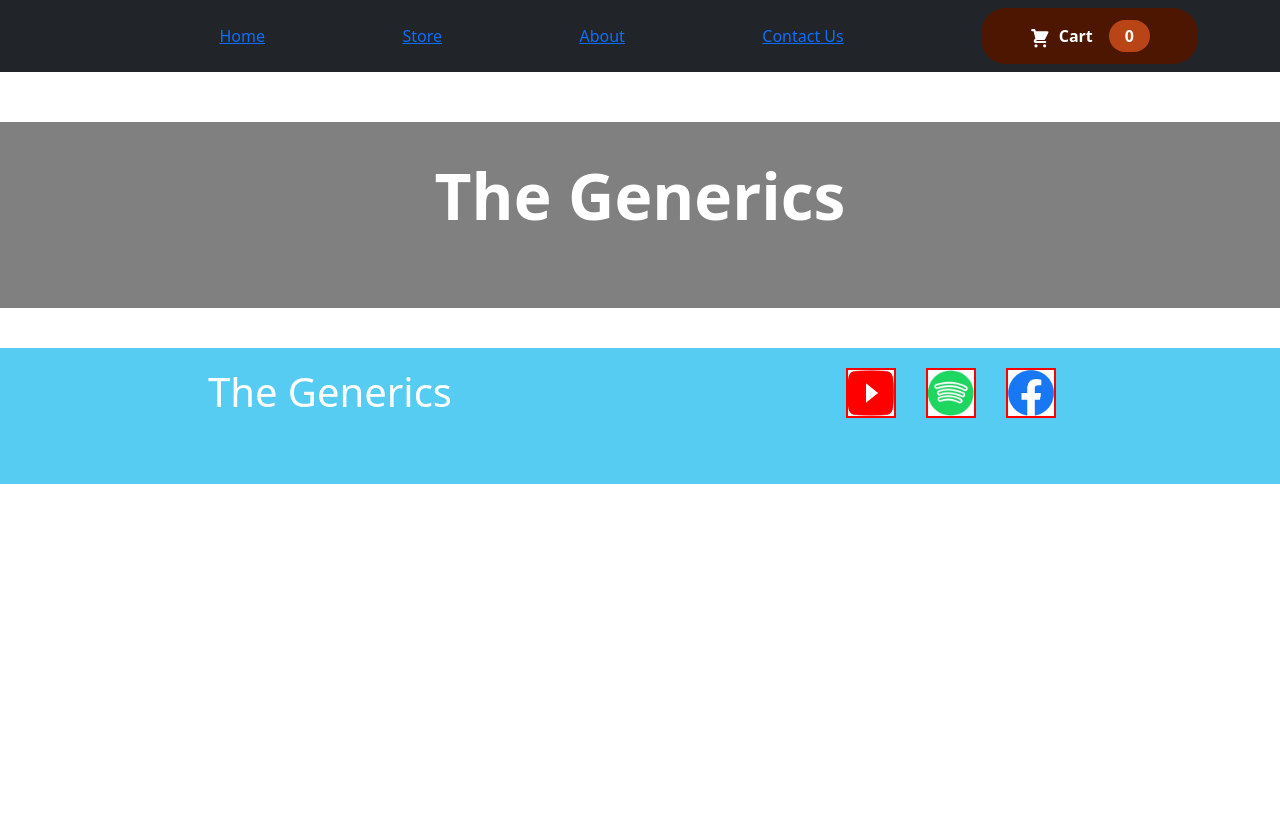
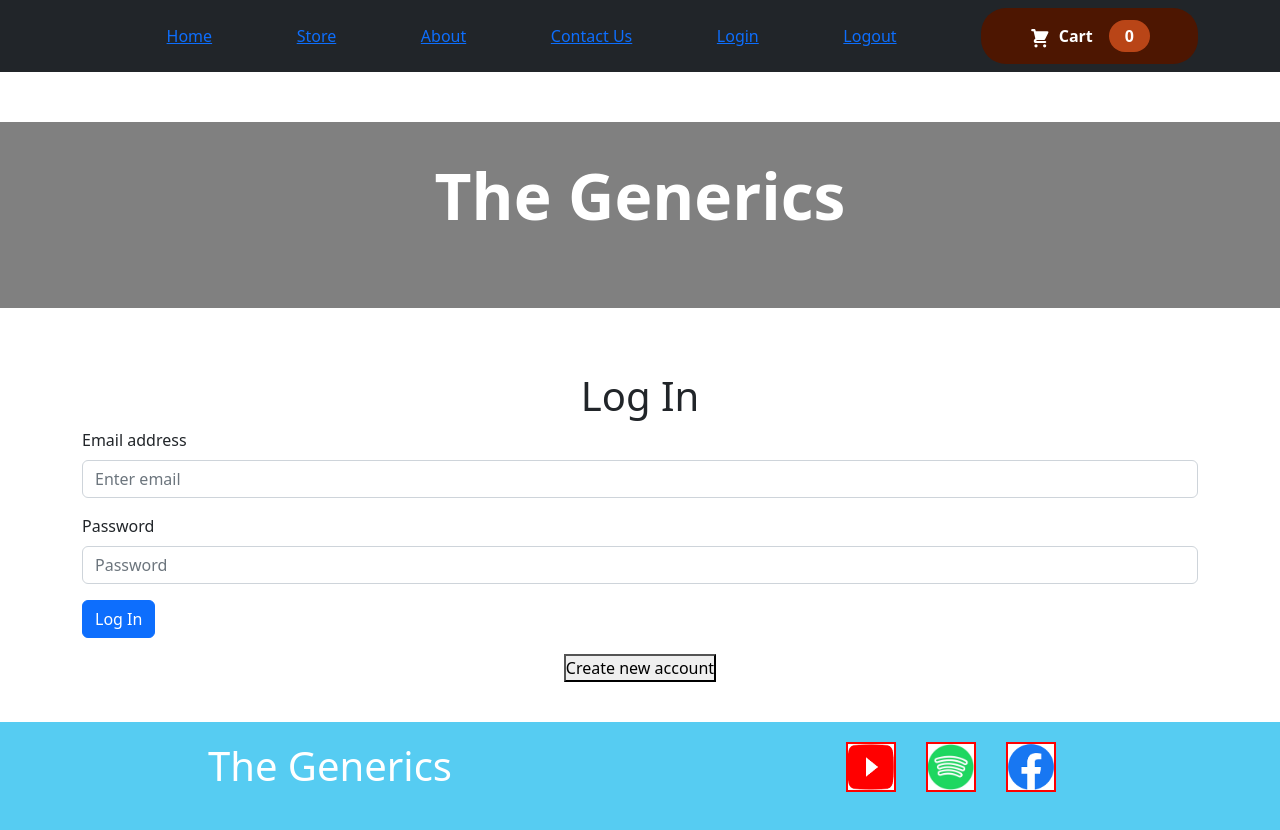
Before and after one commit to RadhaNinave/shopping-site, a React (Create React App) app: page /login in a window 1280 px wide. Shown: the top 830 px of the page. Before the commit the page ends 800 px from the top, so only its background shows below. Built offline with nearby package versions, Linux system fonts and the light colour scheme.

Commit message:
adding login authentication

```diff
--- a/package.json
+++ b/package.json
@@ -38,6 +38,6 @@
     ]
   },
   "devDependencies": {
-    "react-router-dom": "^6.8.0"
+    "react-router-dom": "^6.8.1"
   }
 }
--- a/src/Components/layout/Navbar.js
+++ b/src/Components/layout/Navbar.js
@@ -9,6 +9,7 @@ import Footer from "./Footer";
 import Card from "./Card";
 import Home from "../../Pages/Home";
 import ProductDetail from "../Products/ProductDetail";
+import Login from "../../Pages/Login";
 const Navs = (props) =>{
 
 
@@ -23,6 +24,8 @@ const Navs = (props) =>{
         <NavLink to="/Store">Store</NavLink >
        <NavLink to ="/About">About </NavLink>
         <NavLink to ="/Contact">Contact Us </NavLink>
+        <NavLink to ="/login">Login</NavLink>
+        <NavLink to ="/logout">Logout</NavLink>
 
 
      <HeaderCartButton  onClick={props.onShowCart}/>
@@ -31,6 +34,12 @@ const Navs = (props) =>{
     <Card />
 
    <Routes>
+   <Route path="/About" element={<About/>} >
+
+      </Route>
+      <Route path="/" element={<Product/>} >
+
+     </Route>
 
     <Route path="/About" element={<About/>} >
 
@@ -51,7 +60,9 @@ const Navs = (props) =>{
     <Route path="/Contact" element={<ContactUs />} >
 
     </Route>
+    <Route path="/login" element={<Login />}>
 
+            </Route>
 
     <Route path="/home" element={<Home/>}>
 
--- a/src/Pages/ContactUs.js
+++ b/src/Pages/ContactUs.js
@@ -57,6 +57,7 @@ const ContactUs =()=>{
         mobile="";
     }
 
+
   return (
     <Container>
         <h3 className='text-center pt-4'>Contact Us</h3>
--- /dev/null
+++ b/src/Pages/Login.js
@@ -0,0 +1,82 @@
+import React ,{useState , useRef , useContext}from 'react'
+import Button from 'react-bootstrap/Button';
+import Form from 'react-bootstrap/Form';
+import Container from 'react-bootstrap/esm/Container';
+const Login = () =>{
+    const emailInputRef=useRef();
+    const passwordInputRef=useRef();
+    const[isLogin , setIsLogin]=useState(true)
+    const[ isLoading, setIsLoding]=useState(false);
+
+    const switchAuthModeHandler=()=>{
+        setIsLogin((prev)=>!prev)
+    }
+    const submitHandler = (event) =>{
+        event.preventDefault();
+        const enteredEmail=emailInputRef.current.value;
+        const enteredPassword=passwordInputRef.current.value;
+
+        setIsLoding(true);
+        if(isLogin)
+        {
+
+        }
+        else{
+            fetch("https://identitytoolkit.googleapis.com/v1/accounts:signUp?key=AIzaSyAQx4rus_zRxC0qxoOFGFKmaULM5XQbkWY",
+            {               method :'POST',
+                body : JSON.stringify({
+                    email: enteredEmail,
+                    password : enteredPassword,
+                    returnSecureToken : true
+                }),
+                headers : {'Content-Typ0e' : 'application/json'}
+            }).then((res)=>{
+                setIsLoding(false);
+                if(res.ok)
+                {
+
+                }
+                else{
+                    res.json().then(data =>{
+                        let errorMessage="Authentication failed";
+                        if(data && data.error && data.error.message)
+                        {
+                            errorMessage=data.error.message
+                        }
+                        alert(errorMessage);
+                    })
+                }
+            });
+        }
+
+    };
+    return(
+        <Container className='pt-5'>
+        <Form  className='pt-3' onSubmit={submitHandler}>
+            <h1 className='text-center' >{isLogin ? 'Log In' : "Sign Up"}</h1>
+          <Form.Group  className="mb-3">
+            <Form.Label htmlFor='email'>Email address</Form.Label>
+            <Form.Control id='email' type="email" placeholder="Enter email" required ref={emailInputRef}/>
+
+          </Form.Group>
+
+          <Form.Group className="mb-3">
+            <Form.Label htmlFor='password'>Password</Form.Label>
+            <Form.Control id='password' type="password" placeholder="Password" required ref={passwordInputRef}/>
+          </Form.Group>
+
+     {!isLoading && <Button variant="primary" type="submit">
+        {isLogin ? 'Log In' : "Sign Up"}
+      </Button>}
+      {isLoading && <p>Sending Request...</p>}
+      <div className='text-center pt-3'>
+      <button type='button' onClick={switchAuthModeHandler}>
+            {isLogin ? 'Create new account' : 'Login with existing account'}
+      </button>
+      </div>
+
+        </Form>
+        </Container>
+    )
+}
+export default Login;
```
Also changed, not shown: 1 other file (tests, documents, lock files or other folders).
